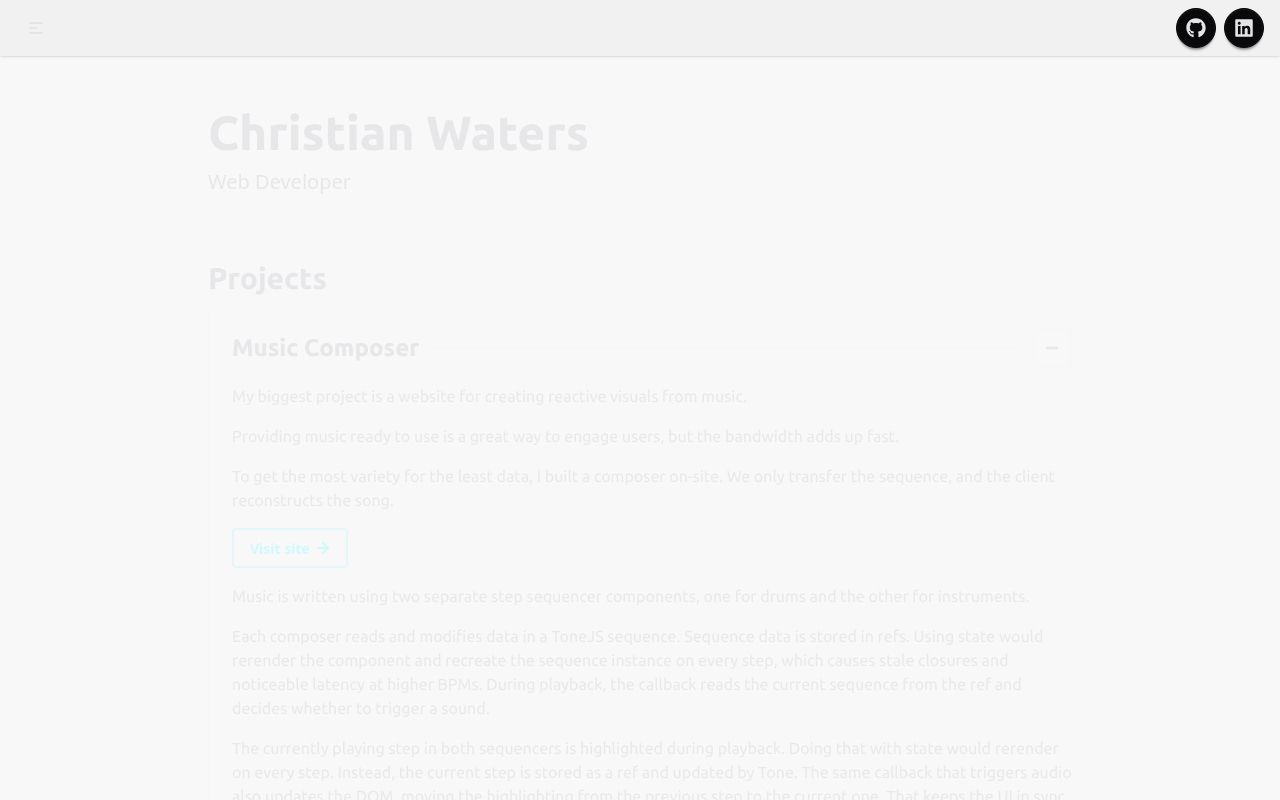
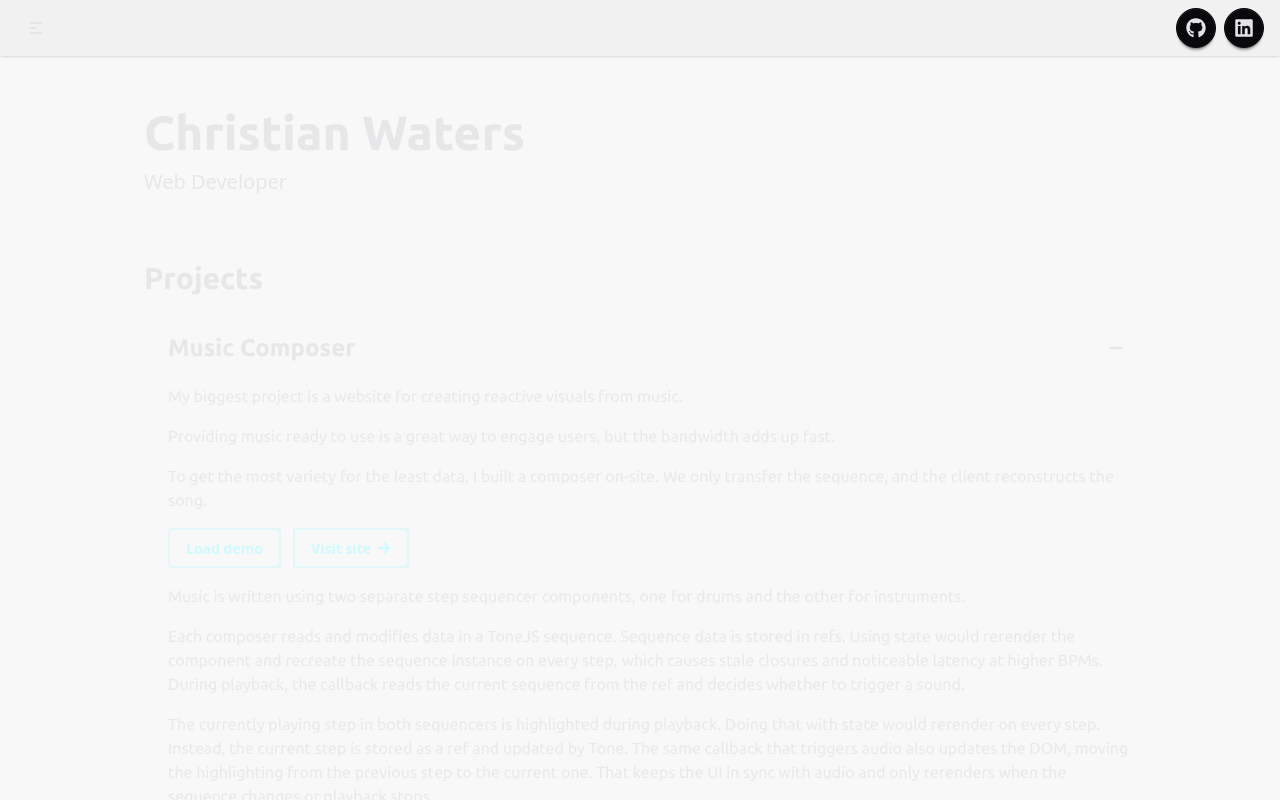
Before and after one commit to rotisserie-christian/portfolio, a React (Vite) app: page / in a window 1280 px wide. Both pictures are taken after a click on the button "Music Composer". Shown: the top 800 px of the page. Built offline with nearby package versions, Linux system fonts and the light colour scheme; no server answers.

Commit message:
add crayonbrain demo to new projects section

```diff
--- a/src/components/contact/Contact.jsx
+++ b/src/components/contact/Contact.jsx
@@ -28,7 +28,7 @@ const Contact = ({ source = "home" }) => {
 
     return (
         <section data-section="contact" className="flex flex-col items-center justify-center w-full pt-8 pb-40">
-            <div className="flex flex-col items-stretch w-full max-w-4xl px-4">
+            <div className="flex flex-col items-stretch w-full max-w-5xl px-4">
                 <h2 className="scroll-mt-28 text-2xl lg:text-3xl ubuntu-bold text-neutral-content/85 text-left">
                     Contact
                 </h2>
--- a/src/components/projects/Projects.jsx
+++ b/src/components/projects/Projects.jsx
@@ -1,11 +1,16 @@
-import { useState } from "react";
+import { lazy, Suspense, useState } from "react";
 import { Link } from "react-router-dom";
 import { FaArrowRight, FaMinus, FaPlus } from "react-icons/fa";
+import { SequencerProvider } from "@/contexts/SequencerContext.jsx";
+import { cn } from "@/utils/cn";
+
+const DemoSequencer = lazy(() => import("@/components/crayonbrain/DemoSequencer"));
+const Visualizer = lazy(() => import("@/components/crayonbrain/Visualizer"));
 
 const paragraphClass = "text-base mt-4 ubuntu-regular text-neutral-content/75 text-left";
 
-function ProjectLink({ href, label }) {
-    const className = "btn btn-outline border-cyan-200/25 border-2 mt-4 text-cyan-100";
+function ProjectLink({ href, label, className }) {
+    const classes = cn("btn btn-outline border-cyan-200/25 border-2 mt-4 text-cyan-100", className);
     const content = (
         <>
             {label}
@@ -15,14 +20,14 @@ function ProjectLink({ href, label }) {
 
     if (href.startsWith("/")) {
         return (
-            <Link to={href} className={className}>
+            <Link to={href} className={classes}>
                 {content}
             </Link>
         );
     }
 
     return (
-        <a href={href} target="_blank" rel="noreferrer" className={className}>
+        <a href={href} target="_blank" rel="noreferrer" className={classes}>
             {content}
         </a>
     );
@@ -59,12 +64,58 @@ function ProjectRow({ title, children }) {
     );
 }
 
+function DemoFallback() {
+    return (
+        <div className="w-full h-[500px] flex flex-col items-center justify-center bg-base-300 rounded-xl shadow-sm skeleton opacity-50">
+            <span className="loading loading-spinner loading-lg text-primary"></span>
+        </div>
+    );
+}
+
+function MusicComposerDemo() {
+    const [demoOpen, setDemoOpen] = useState(false);
+    const buttonClass = "btn btn-outline border-cyan-200/25 border-2 text-cyan-100";
+
+    return (
+        <>
+            <div className="flex flex-row flex-wrap items-center gap-3 mt-4">
+                <button
+                    type="button"
+                    className={buttonClass}
+                    aria-expanded={demoOpen}
+                    onClick={() => setDemoOpen((open) => !open)}
+                >
+                    {demoOpen ? "Close demo" : "Load demo"}
+                </button>
+                <ProjectLink href="https://crayonbrain.com" label="Visit site" className="mt-0" />
+            </div>
+
+            {demoOpen && (
+                <SequencerProvider>
+                    <div className="flex flex-col lg:flex-row items-stretch justify-center gap-4 w-full mt-4">
+                        <div className="w-full lg:w-1/2">
+                            <Suspense fallback={<DemoFallback />}>
+                                <DemoSequencer />
+                            </Suspense>
+                        </div>
+                        <div className="w-full lg:w-1/2 h-[500px]">
+                            <Suspense fallback={<DemoFallback />}>
+                                <Visualizer canvasId="composer-demo-visualizer" fillParent />
+                            </Suspense>
+                        </div>
+                    </div>
+                </SequencerProvider>
+            )}
+        </>
+    );
+}
+
 export default function Projects() {
     const isChrome = /Chrome/.test(navigator.userAgent) && /Google Inc/.test(navigator.vendor);
 
     return (
         <section className="flex items-center justify-center w-full">
-            <div className="flex flex-col mt-5 mb-10 lg:mb-16 items-stretch w-full max-w-4xl px-4">
+            <div className="flex flex-col mt-5 mb-10 lg:mb-16 items-stretch w-full max-w-5xl px-4">
                 <header className="mb-12 lg:mb-16">
                     <h1 className="text-3xl lg:text-5xl text-neutral-content/85 ubuntu-bold text-left mt-8">
                         Christian Waters
@@ -95,7 +146,7 @@ export default function Projects() {
                                 To get the most variety for the least data, I built a composer on-site.
                                 We only transfer the sequence, and the client reconstructs the song.
                             </p>
-                            <ProjectLink href="https://crayonbrain.com" label="Visit site" />
+                            <MusicComposerDemo />
                             <p className={paragraphClass}>
                                 Music is written using two separate step sequencer components, one for drums and the other for instruments.
                             </p>
--- a/src/pages/Home.jsx
+++ b/src/pages/Home.jsx
@@ -25,8 +25,8 @@ export default function Home() {
     return (
         <>
             <Helmet>
-                <title>Christian Waters | Web Developer Saskatoon & Saskatchewan</title>
-                <meta name="description" content="Custom software development in Saskatoon. Full-stack expertise in React, Python, and SEO-driven applications. Delivering high-performance web solutions for the local market." />
+                <title>Christian Waters | Developer Portfolio</title>
+                <meta name="description" content="Full stack creative tools developer in Saskatoon, Saskatchewan" />
                 <link rel="canonical" href="https://christianwaters.dev/" />
             </Helmet>
 
```
